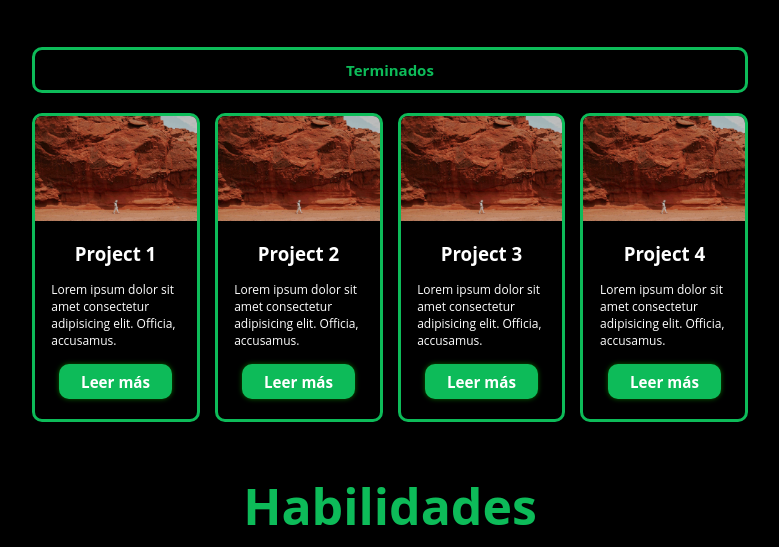
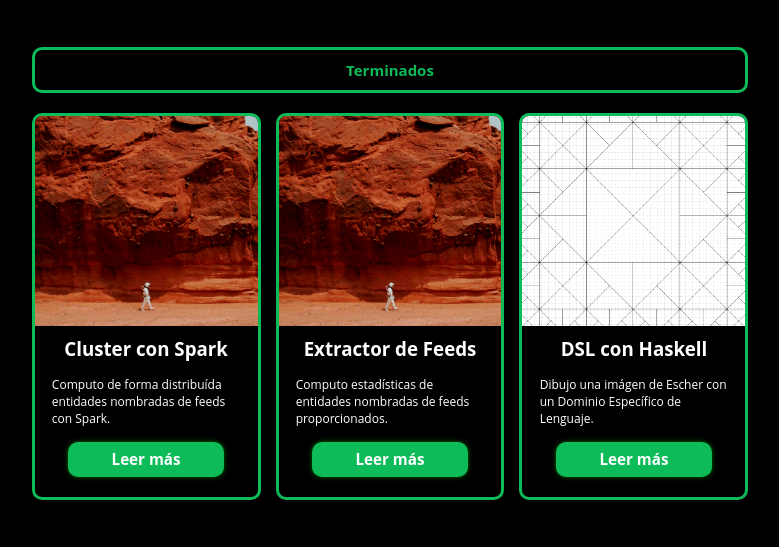
Before and after one commit to alvaro-mediina/Portfolio, a plain HTML site: page index.html in a window 1280 px wide. Shown: the part 1307-1854 px from the top of the page, without its empty margins (250-1029 px from the left). Drawn offline with Linux system fonts and the light colour scheme.

Commit message:
Escher project add

```diff
--- a/css/style.css
+++ b/css/style.css
@@ -262,6 +262,15 @@ button:hover{
     gap: 15px;
 }
 
+.tablero2 .tabs img{
+    width: 100%;
+    height: 200px;
+    border-radius: initial;
+    object-fit: cover;
+    transform: scale(1.1);
+    filter: contrast(1.2);
+}
+
 .tabs button{
     width: 70%;
     border-radius: 10px;
--- a/index.html
+++ b/index.html
@@ -6,7 +6,7 @@
     <link rel="stylesheet" href="https://cdnjs.cloudflare.com/ajax/libs/font-awesome/6.4.2/css/all.min.css" integrity="sha512-z3gLpd7yknf1YoNbCzqRKc4qyor8gaKU1qmn+CShxbuBusANI9QpRohGBreCFkKxLhei6S9CQXFEbbKuqLg0DA==" crossorigin="anonymous" referrerpolicy="no-referrer" />
     <title>Portfolio's Santiago</title>
     <link rel="stylesheet" href="css/style.css">
-    <link rel="icon" href="imgs/maletin.png">
+    <link rel="icon" href="imgs/planta.png">
     <div class="rec"><a href="https://www.flaticon.es/iconos-gratis/maletin" title="maletín iconos">Maletín iconos creados por VectorPortal - Flaticon</a></div>
 </head>
 <body>
@@ -80,27 +80,21 @@
                 <div class="tabs">
                     <div class="tab__">
                         <img src="imgs/2.jpg">
-                        <h3>Project 1</h3>
-                        <div class="text"><p>Lorem ipsum dolor sit amet consectetur adipisicing elit. Officia, accusamus.</p></div>
+                        <h3>Cluster con Spark</h3>
+                        <div class="text"><p>Computo de forma distribuída entidades nombradas de feeds con Spark.</p></div>
                         <button>Leer más</button>
                     </div>
                     <div class="tab__">
                         <img src="imgs/2.jpg">
-                        <h3>Project 2</h3>
-                        <div class="text"><p>Lorem ipsum dolor sit amet consectetur adipisicing elit. Officia, accusamus.</p></div>
+                        <h3>Extractor de Feeds</h3>
+                        <div class="text"><p>Computo estadísticas de entidades nombradas de feeds proporcionados.</p></div>
                         <button>Leer más</button>
                     </div>
                     <div class="tab__">
-                        <img src="imgs/2.jpg">
-                        <h3>Project 3</h3>
-                        <div class="text"><p>Lorem ipsum dolor sit amet consectetur adipisicing elit. Officia, accusamus.</p></div>
-                        <button>Leer más</button>
-                    </div>
-                    <div class="tab__">
-                        <img src="imgs/2.jpg">
-                        <h3>Project 4</h3>
-                        <div class="text"><p>Lorem ipsum dolor sit amet consectetur adipisicing elit. Officia, accusamus.</p></div>
-                        <button>Leer más</button>
+                        <img src="imgs/Escher.png">
+                        <h3>DSL con Haskell</h3>
+                        <div class="text"><p>Dibujo una imágen de Escher con un Dominio Específico de Lenguaje.</p></div>
+                        <button data-url="https://github.com/alvaro-mediina/DSL-with-Haskell">Leer más</button>
                     </div>
                 </div>
 
```
Also changed, not shown: js/script.js (+9 -19 lines), imgs/Escher.png (added), imgs/planta.png (added).
